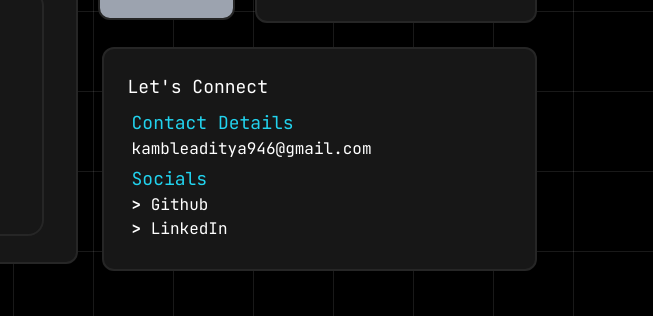
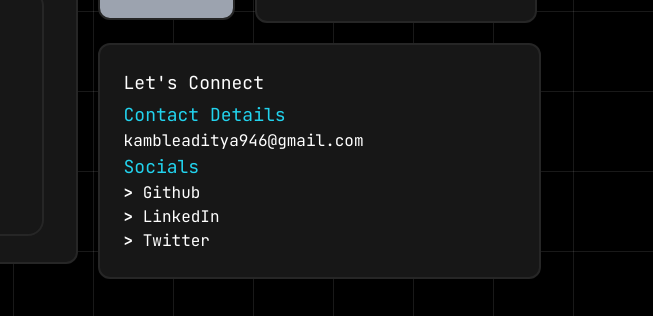
Before and after one commit to 27-aditya/aditya.dev, an Astro site: page / in a window 1280 px wide. Shown: the part 469-797 px from the top of the page, 627-1280 px from the left. Built offline with nearby package versions, Linux system fonts and the light colour scheme; Astro itself is replaced by a stand-in of ours; a web font is replaced by a local one.

Commit message:
Added X link

```diff
--- a/src/components/DeckContainer.astro
+++ b/src/components/DeckContainer.astro
@@ -55,17 +55,18 @@ import CentralButton from './CentralButton.astro';
         <CentralButton/>
       </div>
     </div>
-    <div class="col-span-3 row-span-3 m-1">
+    <div class="col-span-3 row-span-3 ">
       <div class="border-darkslate-200 bg-darkslate-500 rounded-xl border-2 p-6 hover:border-cyan-300 transition-colors duration-300">
-        <h3 class="font-base text-lg text-white mb-2">Let's Connect</h3>
-        <div class="flex flex-col m-1">
+        <h3 class="font-base text-lg text-white mb-1">Let's Connect</h3>
+        <div class="flex flex-col ">
           <h4 class="text-cyan-400 text-lg">Contact Details</h4>
           <p class="text-white">kambleaditya946@gmail.com</p>
         </div>
-      <div class="flex flex-col m-1">
+      <div class="flex flex-col">
         <h4 class="text-lg text-cyan-400">Socials</h4>
         <p class="text-white"> <a class="font-extrabold">></a><a href="https://github.com/27-aditya"> Github</a></p>
         <p class="text-white"> <a class="font-extrabold">></a><a href="https://www.linkedin.com/in/aditya-kamble27"> LinkedIn</a></p>
+        <p class="text-white"> <a class="font-extrabold">></a><a href="https://x.com/Dof_d_Dev27"> Twitter</a></p>
       </div>
     </div>
     </div>
--- a/src/layouts/Layout.astro
+++ b/src/layouts/Layout.astro
@@ -14,7 +14,7 @@ const { title } = Astro.props;
 		<meta name="viewport" content="width=device-width" />
 		<link rel="icon" type="image/svg+xml" href="/favicon.svg" />
 		<link href="https://fonts.googleapis.com/css2?family=JetBrains+Mono:wght@400;500;700&display=swap" rel="stylesheet">
-		<meta name="generator" content={Astro.generator} />
+		<meta name="generator" content="Portfolio" />
 		<title>{title}</title>
 	</head>
 	<body class="bg-darkslate-700 from-neutral-content flex flex-col font-mono">
```
